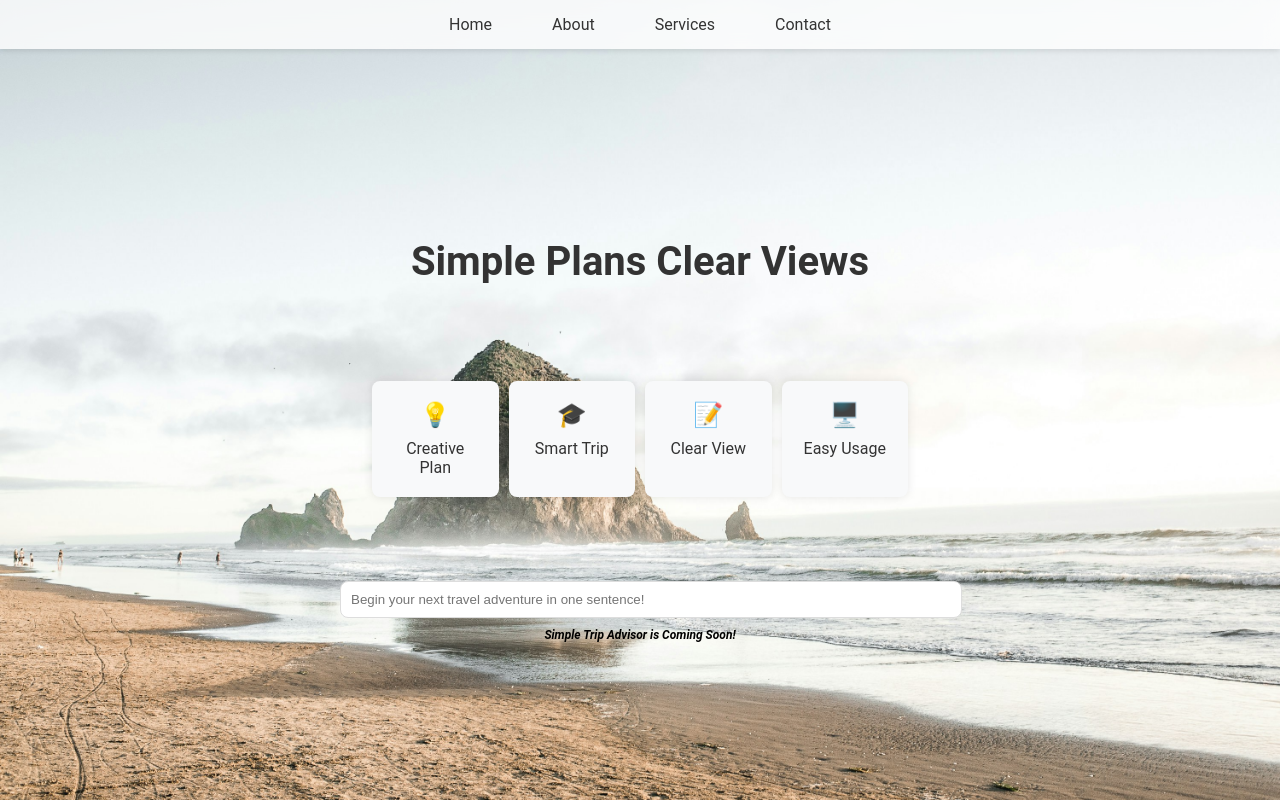
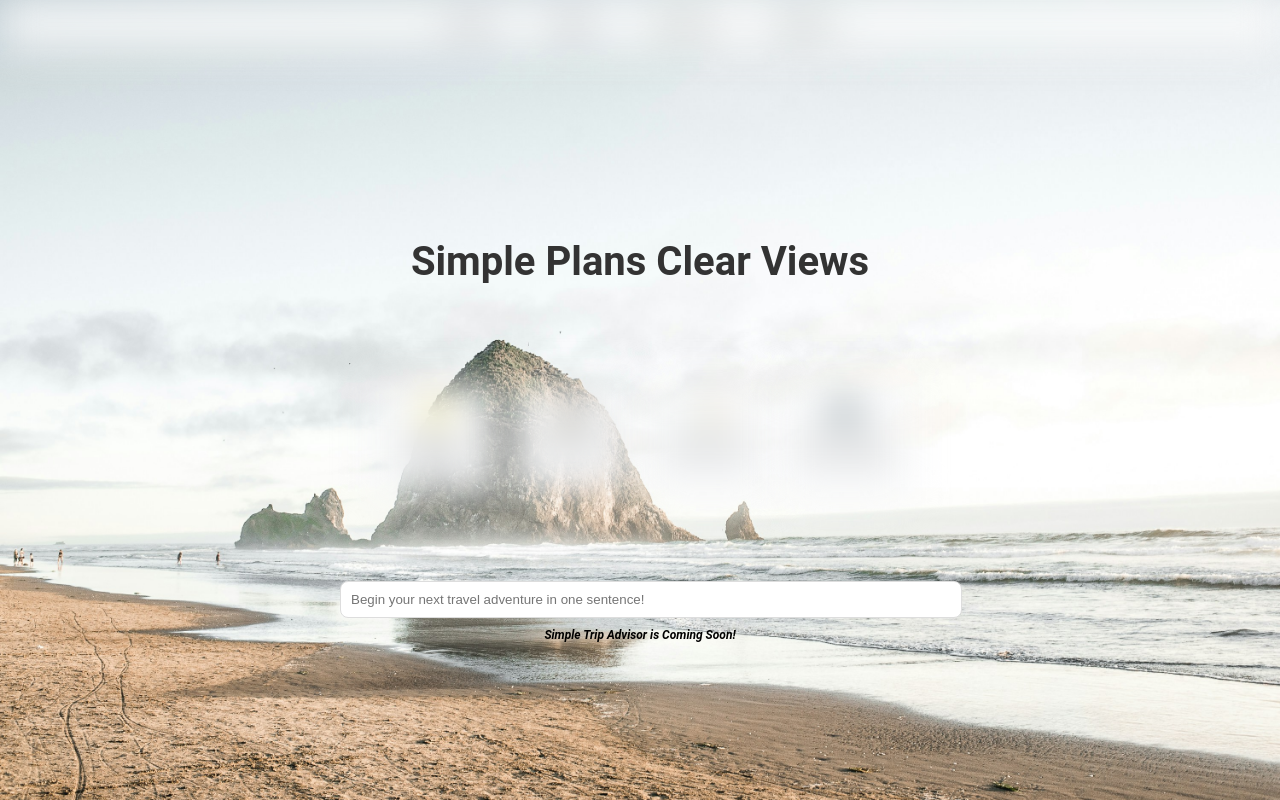
Before and after one commit to KiwiGaze/simpletripadvisor, a plain HTML site: page index.html in a window 1280 px wide. Drawn offline with Linux system fonts and the light colour scheme.

Commit message:
Update styles.css

```diff
--- a/styles.css
+++ b/styles.css
@@ -28,6 +28,7 @@ body {
     backdrop-filter: blur(10px);
     box-shadow: 0 2px 5px rgba(0, 0, 0, 0.1);
     z-index: 1000;
+    filter: blur(20px); /* Apply Gaussian blur */
 }
 
 .navbar ul {
@@ -74,6 +75,7 @@ header h1 {
     width: 150px;
     text-align: center;
     box-shadow: 0 0 10px rgba(0, 0, 0, 0.1);
+    filter: blur(20px); /* Apply Gaussian blur */
 }
 
 .card p {
```
